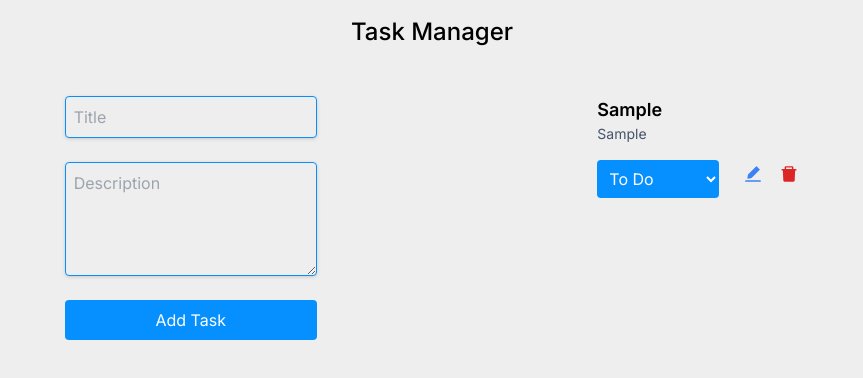
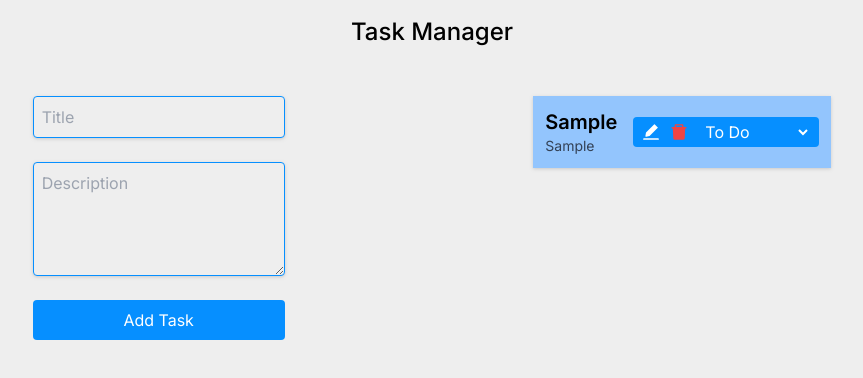
Before and after one commit to Gurjantrandahwa/task_manager-, a Next.js app: page / in a window 1280 px wide. Both pictures are taken after typing "Sample", "Sample" into the empty fields and a click on the button "Add Task". Shown: the top 378 px of the page, without its empty margins (208-1071 px from the left). Built offline with nearby package versions, Linux system fonts and the light colour scheme.

Commit message:
implement the change color with status

```diff
--- a/app/components/TaskList.tsx
+++ b/app/components/TaskList.tsx
@@ -12,7 +12,10 @@ interface TaskListProps {
     tasks: Task[];
     onDeleteTask: (taskId: string) => void;
     onEditTask: (taskId: string, updatedTask: Task) => void;
-    onUpdateStatus: (taskId: string, status: "In Progress" | "To Do" | "Complete") => void;
+    onUpdateStatus: (
+        taskId: string,
+        status: "In Progress" | "To Do" | "Complete"
+    ) => void;
 }
 
 const TaskList: React.FC<TaskListProps> = ({
@@ -26,7 +29,12 @@ const TaskList: React.FC<TaskListProps> = ({
     const [editedDescription, setEditedDescription] = useState("");
     const [taskStatus, setTaskStatus] = useState<"In Progress" | "To Do" | "Complete">("To Do");
 
-    const handleStartEditing = (taskId: string, title: string, description: string, status: "In Progress" | "To Do" | "Complete") => {
+    const handleStartEditing = (
+        taskId: string,
+        title: string,
+        description: string,
+        status: "In Progress" | "To Do" | "Complete"
+    ) => {
         setEditingTaskId(taskId);
         setEditedTitle(title);
         setEditedDescription(description);
@@ -58,12 +66,38 @@ const TaskList: React.FC<TaskListProps> = ({
         onDeleteTask(taskId);
     };
 
-    const handleUpdateStatus = (taskId: string, status: "In Progress" | "To Do" | "Complete") => {
+    const handleUpdateStatus = (
+        taskId: string,
+        status: "In Progress" | "To Do" | "Complete"
+    ) => {
         onUpdateStatus(taskId, status);
     };
 
-    const openEditDialog = (taskId: string, title: string, description: string, status: "In Progress" | "To Do" | "Complete") => {
+    const openEditDialog = (
+        taskId: string,
+        title: string,
+        description: string,
+        status: "In Progress" | "To Do" | "Complete"
+    ) => {
         handleStartEditing(taskId, title, description, status);
+    };
+
+
+    const getClassName = (taskStatus: string, element: string) => {
+        let className = "";
+        if (element === "card") {
+            className = "flex items-center drop-shadow mb-4 p-3 max-w-md transition-colors gap-4";
+        } else if (element === "text") {
+            className = "text-sm";
+        }
+        if (taskStatus === "In Progress") {
+            className += " bg-yellow-300";
+        } else if (taskStatus === "Complete") {
+            className += " bg-green-300";
+        } else {
+            className += " bg-blue-300";
+        }
+        return className;
     };
 
     return <div>
@@ -72,7 +106,7 @@ const TaskList: React.FC<TaskListProps> = ({
                 {editingTaskId === task.id ? (
                     <div className={"flex flex-col drop-shadow-lg p-4 "}>
                         <input
-                            className="p-2 w-full rounded outline-[#068FFF] mt-6 border border-[#068FFF]"
+                            className="p-2 rounded outline-[#068FFF] mt-6 border border-[#068FFF]"
                             type="text"
                             value={editedTitle}
                             onChange={(e) => setEditedTitle(e.target.value)}
@@ -104,32 +138,62 @@ const TaskList: React.FC<TaskListProps> = ({
 
                     </div>
                 ) : (
-                    <div className={" flex flex-col "}>
-                        <h3 className="font-semibold text-lg">{task.title}</h3>
-                        <p className="text-slate-600 text-sm">{task.description}</p>
-                        <div className=" flex items-start gap-6 justify-center">
+                    <div className={getClassName(task.status, "card")}>
+                        <div>
+                            <h3
+                                className={`font-semibold text-xl capitalize ${getClassName(
+                                    task.status,
+                                    "text"
+                                )}`}
+                            >
+                                {task.title}
+                            </h3>
+                            <p className={`text-slate-700 ${getClassName(task.status, "text")}`}>
+                                {task.description}
+                            </p>
+                        </div>
+
+                        <div className="flex items-center gap-2 justify-center bg-[#068FFF] px-2 rounded">
+
+                                <button
+                                    onClick={() =>
+                                        openEditDialog(
+                                            task.id,
+                                            task.title,
+                                            task.description,
+                                            task.status
+                                        )
+                                    }
+                                >
+                                    <AiFillEdit className={"text-white text-xl bg-[#068FFF]"} />
+                                </button>
+                                <button onClick={() => handleDeleteTask(task.id)} className={""}>
+                                    <AiFillDelete className="text-xl text-red-500 bg-[#068FFF]" />
+                                </button>
+
+                            {/* Status change options*/}
                             <select
-                                className="mt-4 mb-6 outline-blue-500 p-2 bg-[#068FFF] rounded text-white"
+                                className="outline-none p-1 bg-[#068FFF] text-white"
                                 value={task.status}
                                 onChange={(e) =>
-                                    handleUpdateStatus(task.id, e.target.value as "In Progress" | "To Do" | "Complete")
+                                    handleUpdateStatus(
+                                        task.id,
+                                        e.target.value as "In Progress" | "To Do" | "Complete"
+                                    )
                                 }
                             >
-                                <option value="In Progress" className=" text-black text-sm">In Progress</option>
-                                <option value="To Do" className="  text-black text-sm">To Do</option>
-                                <option value="Complete" className=" text-black text-sm">Complete</option>
+                                <option value="In Progress" className=" text-black text-sm">
+                                    In Progress
+                                </option>
+                                <option value="To Do" className="  text-black text-sm">
+                                    To Do
+                                </option>
+                                <option value="Complete" className=" text-black text-sm">
+                                    Complete
+                                </option>
                             </select>
-                            <div className="flex gap-4 mt-5">
-                                <button
-                                    onClick={() => openEditDialog(task.id, task.title, task.description, task.status)}>
-                                    <AiFillEdit className={"text-blue-500  text-xl"}/>
-                                </button>
-                                <button onClick={() => handleDeleteTask(task.id)}>
-                                    <AiFillDelete className="text-xl text-red-600"/>
-                                </button>
-                            </div>
+
                         </div>
-
                     </div>
                 )}
             </div>
--- a/package.json
+++ b/package.json
@@ -14,8 +14,6 @@
     "@types/react-dom": "18.2.6",
     "autoprefixer": "10.4.14",
     "formik": "^2.4.2",
-    "mobx": "^6.9.1",
-    "mobx-react-lite": "^4.0.3",
     "next": "13.4.9",
     "postcss": "8.4.25",
     "react": "^18.2.0",
```
Also changed, not shown: 1 other file (tests, documents, lock files or other folders).
